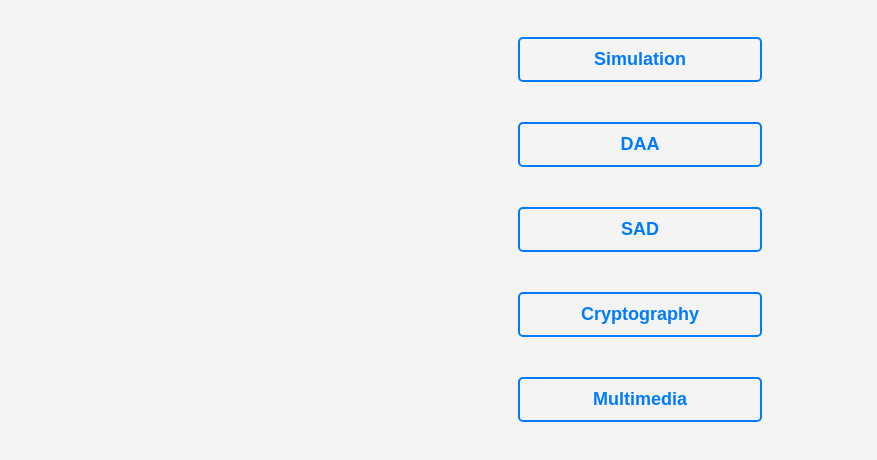
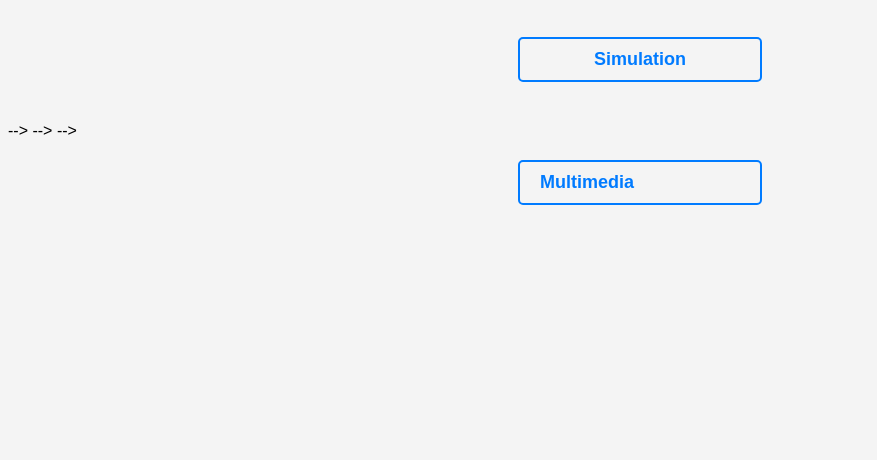
Before and after one commit to Samyam-Sapkota/CSIT-5th_QB, a plain HTML site: page index.html in a window 1280 px wide. Shown: the part 128-588 px from the top of the page, without its empty margins (0-877 px from the left). Drawn offline with Linux system fonts and the light colour scheme.

Commit message:
comment on finishedsubjects

```diff
--- a/index.html
+++ b/index.html
@@ -108,7 +108,7 @@
             </ul>
         </div>
 
-        <div class="subject-box">
+<!--         <div class="subject-box">
             <ul class="subject-list">
                 <li><a href="#" onclick="toggleLinks('DAA')">DAA</a></li>
             </ul>
@@ -119,9 +119,9 @@
                 <li><a href="./DAA/DAA_2080.html" target="_blank">Question Bank 2080</a></li>
                 <!-- <li><a href="./DAA/DAA_207.html" target="_blank">Question Bank 2024</a></li> -->
             </ul>
-        </div>
+        </div> -->
 
-        <div class="subject-box">
+<!--         <div class="subject-box">
             <ul class="subject-list">
                 <li><a href="#" onclick="toggleLinks('SAD')">SAD</a></li>
             </ul>
@@ -133,8 +133,8 @@
                 <!-- <li><a href="./SAD/SAD_2024.html" target="_blank">Question Bank 2024</a></li> -->
             </ul>
         </div>
-
-        <div class="subject-box">
+         -->
+<!--         <div class="subject-box">
             <ul class="subject-list">
                 <li><a href="#" onclick="toggleLinks('Cryptography')">Cryptography</a></li>
             </ul>
@@ -145,7 +145,7 @@
                 <li><a href="./Crypto/Crypto_2080.html" target="_blank">Question Bank 2080</a></li>
                 <!-- <li><a href="./Crypto/Crypto_207.html" target="_blank">Question Bank 2024</a></li> -->
             </ul>
-        </div>
+        </div> -->
 
 
     <div class="subject-box">
```
